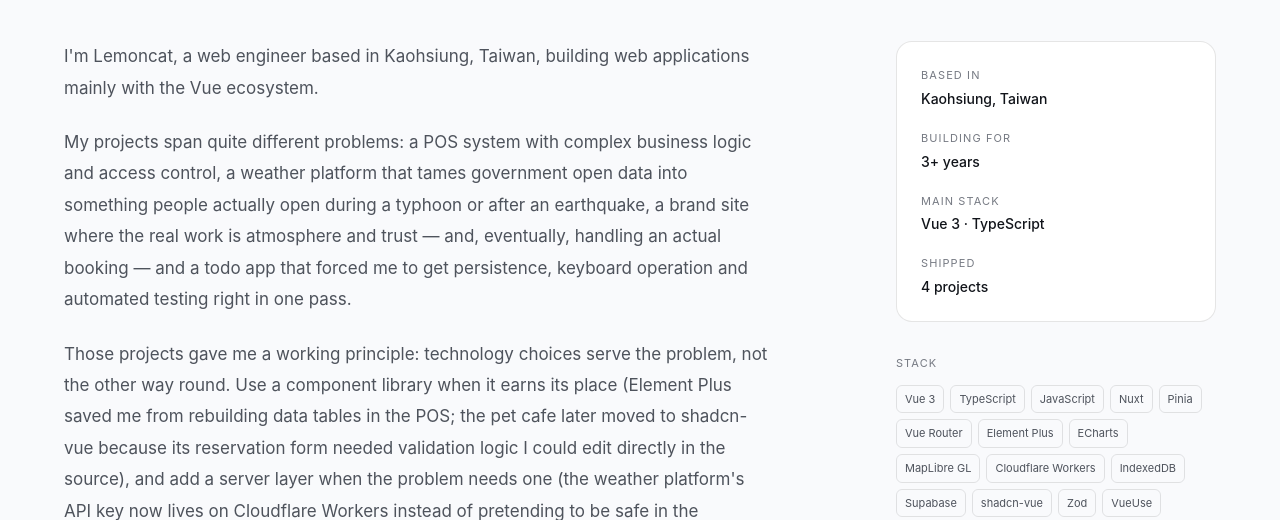
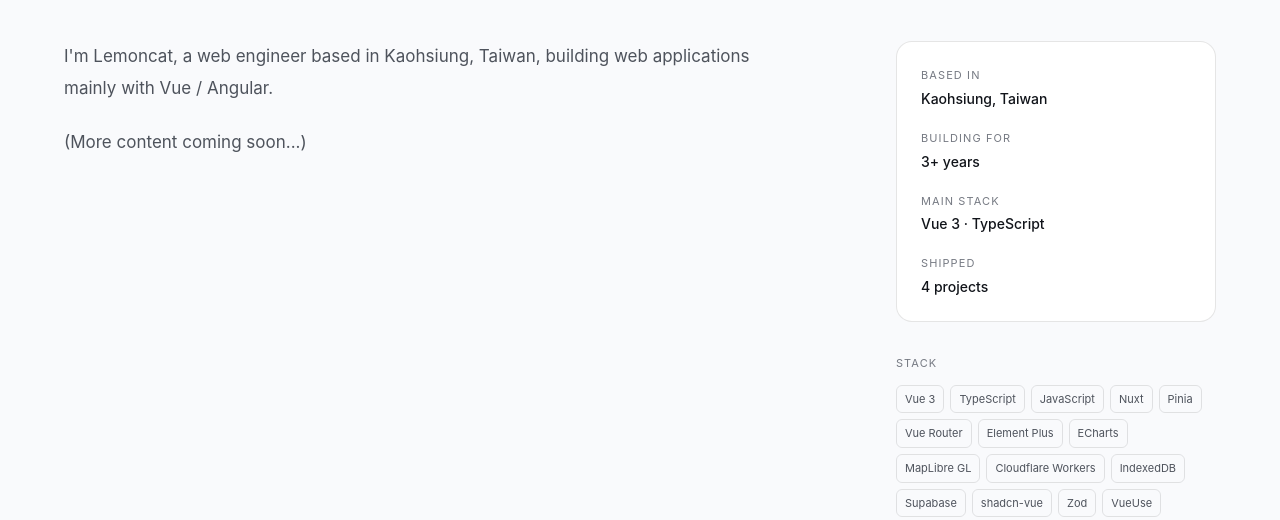
Before and after one commit to lemoncat0817/lemoncat0817.github.io, an Astro site: page /en/about in a window 1280 px wide. Shown: the part 247-767 px from the top of the page. Built offline with nearby package versions, Linux system fonts and the light colour scheme; Astro itself is replaced by a stand-in of ours.

Commit message:
docs: 更新關於我內文描述為精簡版與未完待續

```diff
--- a/src/components/About.astro
+++ b/src/components/About.astro
@@ -11,16 +11,12 @@ const zh = lang === 'zh-TW';
 
 const paragraphs = zh
   ? [
-      `我是 ${profile.nameZh}，一位在高雄的網頁工程師，主要用 Vue 生態系開發網頁應用。`,
-      `我做過的專案橫跨幾種很不一樣的問題：POS 系統要處理複雜的商業邏輯與權限，氣象平台要把政府開放資料馴服成颱風天、地震後真的會打開來看的即時資訊，品牌網站要經營的是氣氛與信任感、最後還要接得住訂位這種真實動作，而一套待辦系統則逼我把資料持久化、鍵盤操作與自動化測試這些基本功一次做完整。`,
-      `這些專案讓我建立了一個判斷標準：技術選擇要服務問題，而不是反過來。該用元件庫的時候用（POS 用 Element Plus 省下重造表格的時間；寵物咖啡廳後來改用 shadcn-vue，因為訂位表單需要能直接改到原始碼的彈性），該加一層伺服器的時候就加（氣象平台把 API 金鑰搬到 Cloudflare Workers 上，而不是留在前端假裝安全）。`,
-      `我也在持續補上以前忽略的東西 —— 型別、無障礙、效能、測試。這個網站本身就是一次練習：從 Bootstrap 加 jQuery 的舊版本，重寫成一個幾乎不送 JavaScript 的靜態網站；作品集裡的待辦系統也把單元測試、E2E 與自動化無障礙掃描接進了 CI。`,
+      `我是 ${profile.nameZh}，一位在高雄的網頁工程師，主要用 Vue/Angular 開發網頁應用。`,
+      `（更多經歷與內容正在整理中，未完待續……）`,
     ]
   : [
-      `I'm ${profile.name}, a web engineer based in Kaohsiung, Taiwan, building web applications mainly with the Vue ecosystem.`,
-      `My projects span quite different problems: a POS system with complex business logic and access control, a weather platform that tames government open data into something people actually open during a typhoon or after an earthquake, a brand site where the real work is atmosphere and trust — and, eventually, handling an actual booking — and a todo app that forced me to get persistence, keyboard operation and automated testing right in one pass.`,
-      `Those projects gave me a working principle: technology choices serve the problem, not the other way round. Use a component library when it earns its place (Element Plus saved me from rebuilding data tables in the POS; the pet cafe later moved to shadcn-vue because its reservation form needed validation logic I could edit directly in the source), and add a server layer when the problem needs one (the weather platform's API key now lives on Cloudflare Workers instead of pretending to be safe in the frontend bundle).`,
-      `I'm also filling in the things I used to overlook — types, accessibility, performance, testing. This site is itself an exercise in that: rewritten from a Bootstrap-and-jQuery page into a static site that ships almost no JavaScript, and the todo app in this portfolio now runs unit tests, E2E and automated accessibility scans in CI.`,
+      `I'm ${profile.name}, a web engineer based in Kaohsiung, Taiwan, building web applications mainly with Vue / Angular.`,
+      `(More content coming soon...)`,
     ];
 
 const facts = zh
```
